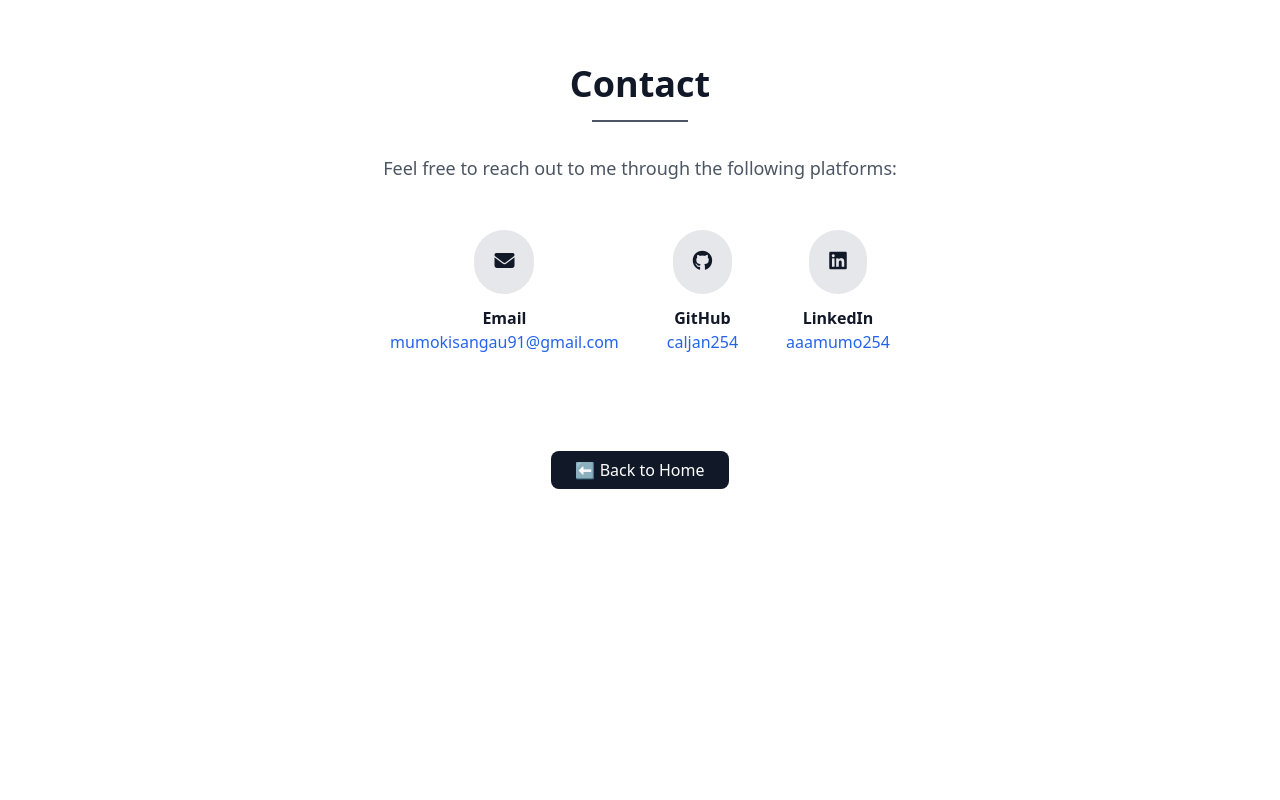
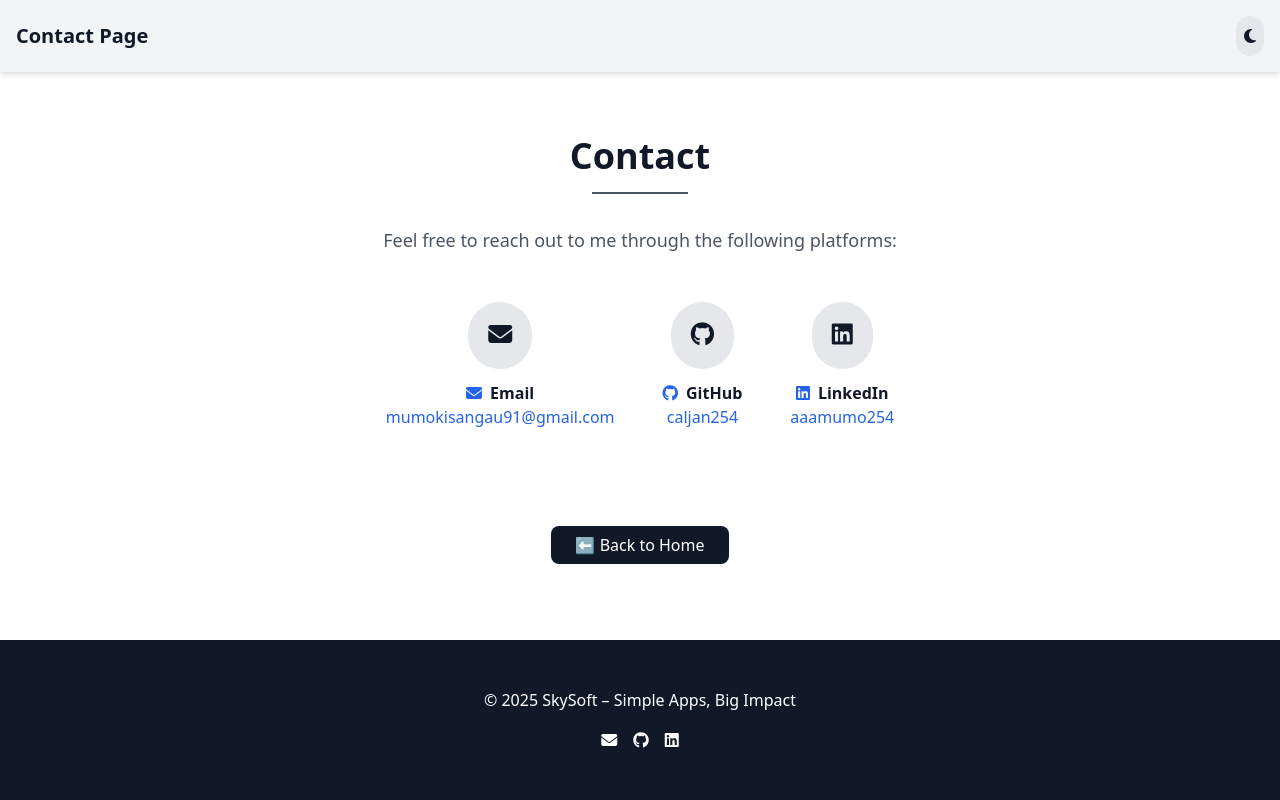
Before and after one commit to Caljan254/portfolio, a plain HTML site: page contact.html in a window 1280 px wide. Drawn offline with nearby package versions, Linux system fonts and the light colour scheme.

Commit message:
adding the footer in contact.html

```diff
--- a/contact.html
+++ b/contact.html
@@ -7,8 +7,21 @@
   <link href="https://cdn.jsdelivr.net/npm/tailwindcss@2.2.19/dist/tailwind.min.css" rel="stylesheet">
   <script src="https://kit.fontawesome.com/a076d05399.js" crossorigin="anonymous"></script>
 </head>
-<body class="bg-white dark:bg-gray-900 text-gray-900 dark:text-gray-200 font-sans">
+<body class="bg-white dark:bg-gray-900 text-gray-900 dark:text-gray-200 font-sans flex flex-col min-h-screen transition-colors duration-300">
 
+  <!-- Header with Theme Toggle -->
+  <header class="w-full bg-gray-100 dark:bg-gray-800 p-4 flex justify-between items-center shadow-md">
+    <h1 class="text-xl font-bold">Contact Page</h1>
+    <!-- Theme Toggle Button -->
+    <button id="theme-toggle" aria-label="Toggle Dark Mode"
+      class="p-2 rounded-full bg-gray-200 dark:bg-gray-700 hover:bg-gray-300 dark:hover:bg-gray-600 transition">
+      <span class="dark:hidden"><i class="fas fa-moon"></i></span>
+      <span class="hidden dark:inline"><i class="fas fa-sun"></i></span>
+    </button>
+  </header>
+
+  <!-- Main Content Wrapper -->
+  <main class="flex-grow">
     <!-- Contact Section -->
     <section id="contact-info" class="max-w-5xl mx-auto py-16 px-6">
       <div class="text-center">
@@ -27,9 +40,11 @@
         <!-- Email -->
         <div class="flex flex-col items-center">
           <div class="bg-gray-200 dark:bg-gray-800 p-5 rounded-full mb-3">
-          <i class="fas fa-envelope text-gray-900 dark:text-gray-200 text-xl"></i>
+            <i class="fas fa-envelope text-gray-900 dark:text-gray-200 text-2xl"></i>
           </div>
-        <p class="font-semibold">Email</p>
+          <p class="font-semibold flex items-center gap-2">
+            <i class="fas fa-envelope text-blue-600 dark:text-blue-400"></i> Email
+          </p>
           <a href="mailto:mumokisangau91@gmail.com"
              class="text-blue-600 dark:text-blue-400 hover:underline">
             mumokisangau91@gmail.com
@@ -39,9 +54,11 @@
         <!-- GitHub -->
         <div class="flex flex-col items-center">
           <div class="bg-gray-200 dark:bg-gray-800 p-5 rounded-full mb-3">
-          <i class="fab fa-github text-gray-900 dark:text-gray-200 text-xl"></i>
+            <i class="fab fa-github text-gray-900 dark:text-gray-200 text-2xl"></i>
           </div>
-        <p class="font-semibold">GitHub</p>
+          <p class="font-semibold flex items-center gap-2">
+            <i class="fab fa-github text-blue-600 dark:text-blue-400"></i> GitHub
+          </p>
           <a href="https://github.com/caljan254"
              class="text-blue-600 dark:text-blue-400 hover:underline">
             caljan254
@@ -51,9 +68,11 @@
         <!-- LinkedIn -->
         <div class="flex flex-col items-center">
           <div class="bg-gray-200 dark:bg-gray-800 p-5 rounded-full mb-3">
-          <i class="fab fa-linkedin text-gray-900 dark:text-gray-200 text-xl"></i>
+            <i class="fab fa-linkedin text-gray-900 dark:text-gray-200 text-2xl"></i>
           </div>
-        <p class="font-semibold">LinkedIn</p>
+          <p class="font-semibold flex items-center gap-2">
+            <i class="fab fa-linkedin text-blue-600 dark:text-blue-400"></i> LinkedIn
+          </p>
           <a href="https://linkedin.com/in/aaamumo254"
              class="text-blue-600 dark:text-blue-400 hover:underline">
             aaamumo254
@@ -68,6 +87,46 @@
         ⬅ Back to Home
       </a>
     </div>
+  </main>
+
+  <!-- Footer -->
+  <footer class="bg-gray-900 text-white py-8 text-center theme-transition no-print mt-auto">
+    <div class="max-w-6xl mx-auto flex flex-col items-center p-4">
+      <p>© 2025 SkySoft – Simple Apps, Big Impact</p>
+      <div class="flex space-x-4 mt-4">
+        <a href="mailto:mumokisangau91@gmail.com"
+           class="hover:text-blue-400 transition-colors duration-300" aria-label="Email">
+           <i class="fas fa-envelope"></i></a>
+        <a href="https://github.com/caljan254"
+           class="hover:text-blue-400 transition-colors duration-300" aria-label="GitHub">
+           <i class="fab fa-github"></i></a>
+        <a href="https://linkedin.com/in/aaamumo254"
+           class="hover:text-blue-400 transition-colors duration-300" aria-label="LinkedIn">
+           <i class="fab fa-linkedin"></i></a>
+      </div>
+    </div>
+  </footer>
+
+  <!-- Dark Mode Script -->
+  <script>
+    const themeToggle = document.getElementById('theme-toggle');
+    const html = document.documentElement;
+
+    // check saved theme
+    if (localStorage.getItem('theme') === 'dark' ||
+       (!localStorage.getItem('theme') && window.matchMedia('(prefers-color-scheme: dark)').matches)) {
+      html.classList.add('dark');
+    }
+
+    themeToggle.addEventListener('click', () => {
+      html.classList.toggle('dark');
+      if (html.classList.contains('dark')) {
+        localStorage.setItem('theme', 'dark');
+      } else {
+        localStorage.setItem('theme', 'light');
+      }
+    });
+  </script>
 
 </body>
 </html>
```
Lines whose indentation alone changed are shown as unchanged.
